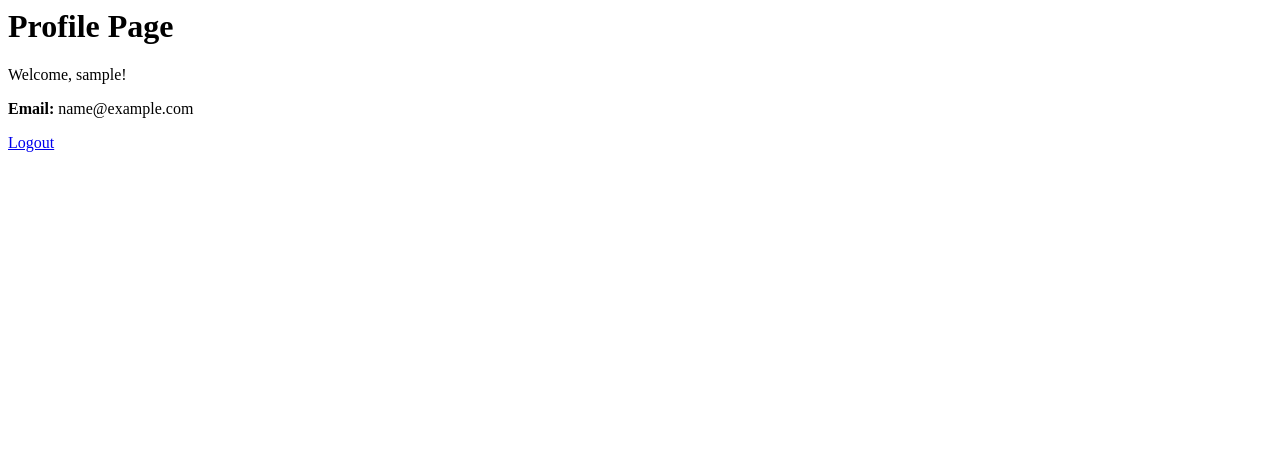
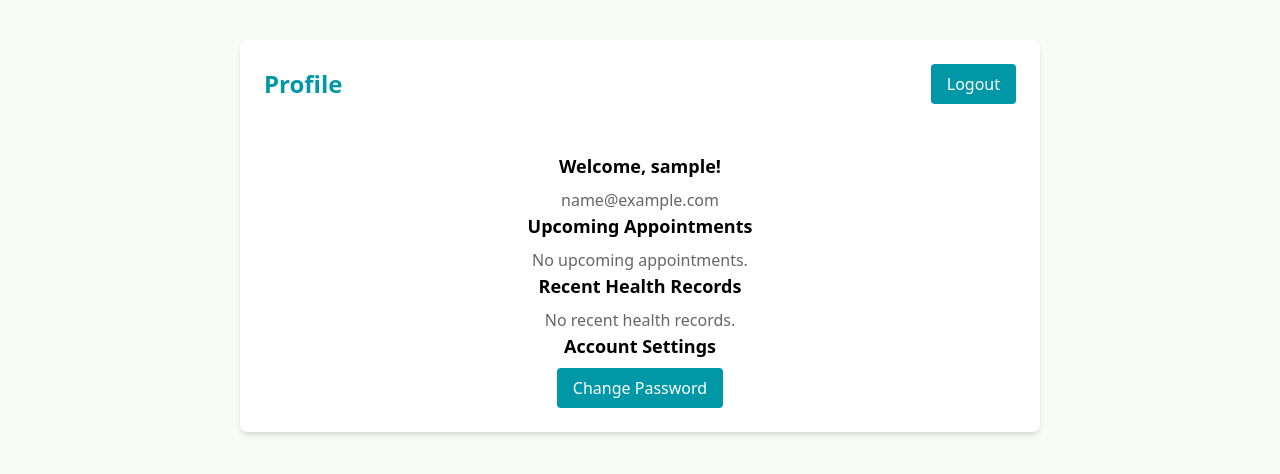
Before and after one commit to findech1/Nexus-Health, a Django app: page /accounts/profile/ in a window 1280 px wide. Shown: the top 474 px of the page. Run offline with Django 5.2, Linux system fonts and the light colour scheme; the visitor is signed in with stand-in values (Sample User, id 1); style sheets or scripts are compiled from the project's sources.

Commit message:
updated profile page

```diff
--- a/nexus/nexus_health/users/templates/users/profile.html
+++ b/nexus/nexus_health/users/templates/users/profile.html
@@ -1,17 +1,84 @@
-
-
-{% block content %}
-<div class="container mx-auto py-12 px-6">
-    <div class="bg-white p-8 rounded-lg shadow-md max-w-lg mx-auto">
-        <h1 class="text-4xl font-bold text-teal-500 mb-6">Profile Page</h1>
-        <p class="text-lg text-gray-700 mb-4">Welcome, {{ user.username }}!</p>
-        <div class="space-y-4">
-            <p class="text-gray-600"><strong>Email:</strong> {{ user.email }}</p>
-            <!-- Add more profile information as needed -->
-        </div>
-        <div class="mt-6">
-            <a href="{% url 'account_logout' %}" class="inline-block bg-teal-500 text-white py-2 px-4 rounded hover:bg-teal-600 transition duration-200">Logout</a>
+<!DOCTYPE html>
+<html lang="en">
+<head>
+    <meta charset="UTF-8">
+    <meta name="viewport" content="width=device-width, initial-scale=1.0">
+    <title>Profile Page</title>
+    {% load static %}
+    <link href="{% static 'css/tailwind.css' %}" rel="stylesheet">
+    <style>
+        body {
+            background-color: #f7fcf5;
+        }
+        .container {
+            max-width: 800px;
+            margin: 40px auto;
+            text-align: center;
+        }
+        .bg-teal-500 {
+            background-color: #0097a7;
+        }
+        .text-teal-500 {
+            color: #0097a7;
+        }
+        .bg-teal-600 {
+            background-color: #00796b;
+        }
+        .text-white {
+            color: #ffffff;
+        }
+        .bg-gray-100 {
+            background-color: #f7fcf5;
+        }
+        .text-gray-600 {
+            color: #666666;
+        }
+    </style>
+</head>
+<body>
+    {% block content %}
+    <div class="container">
+        <div class="bg-white rounded-lg shadow-md">
+            <div class="flex items-center justify-between p-6 border-b">
+                <h1 class="text-2xl font-bold text-teal-500">Profile</h1>
+                <a href="{% url 'account_logout' %}" class="inline-block bg-teal-500 text-white py-2 px-4 rounded hover:bg-teal-600 transition duration-200">Logout</a>
+            </div>
+            <div class="p-6">
+                <div class="mb-6">
+                    <h2 class="text-lg font-semibold mb-2">Welcome, {{ user.username }}!</h2>
+                    <p class="text-gray-600">{{ user.email }}</p>
+                </div>
+                <div class="mb-6">
+                    <h3 class="text-lg font-semibold mb-2">Upcoming Appointments</h3>
+                    {% if upcoming_appointments %}
+                    <ul class="list-disc list-inside">
+                        {% for appointment in upcoming_appointments %}
+                        <li class="text-gray-600">{{ appointment.date }} - {{ appointment.provider }}</li>
+                        {% endfor %}
+                    </ul>
+                    {% else %}
+                    <p class="text-gray-600">No upcoming appointments.</p>
+                    {% endif %}
+                </div>
+                <div class="mb-6">
+                    <h3 class="text-lg font-semibold mb-2">Recent Health Records</h3>
+                    {% if recent_records %}
+                    <ul class="list-disc list-inside">
+                        {% for record in recent_records %}
+                        <li class="text-gray-600">{{ record.date }} - {{ record.description }}</li>
+                        {% endfor %}
+                    </ul>
+                    {% else %}
+                    <p class="text-gray-600">No recent health records.</p>
+                    {% endif %}
+                </div>
+                <div>
+                    <h3 class="text-lg font-semibold mb-2">Account Settings</h3>
+                    <a href="{% url 'account_change_password' %}" class="inline-block bg-teal-500 text-white py-2 px-4 rounded hover:bg-teal-600 transition duration-200">Change Password</a>
+                </div>
+            </div>
         </div>
     </div>
-</div>
-{% endblock %}
+    {% endblock %}
+</body>
+</html>
```
